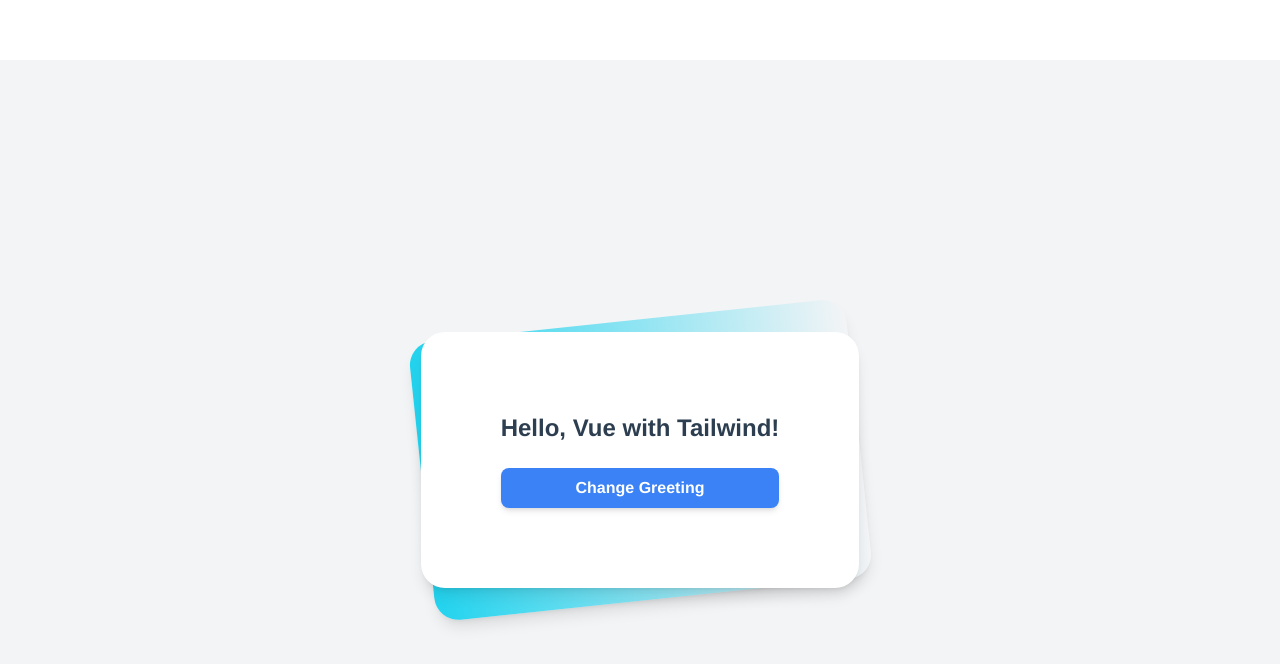
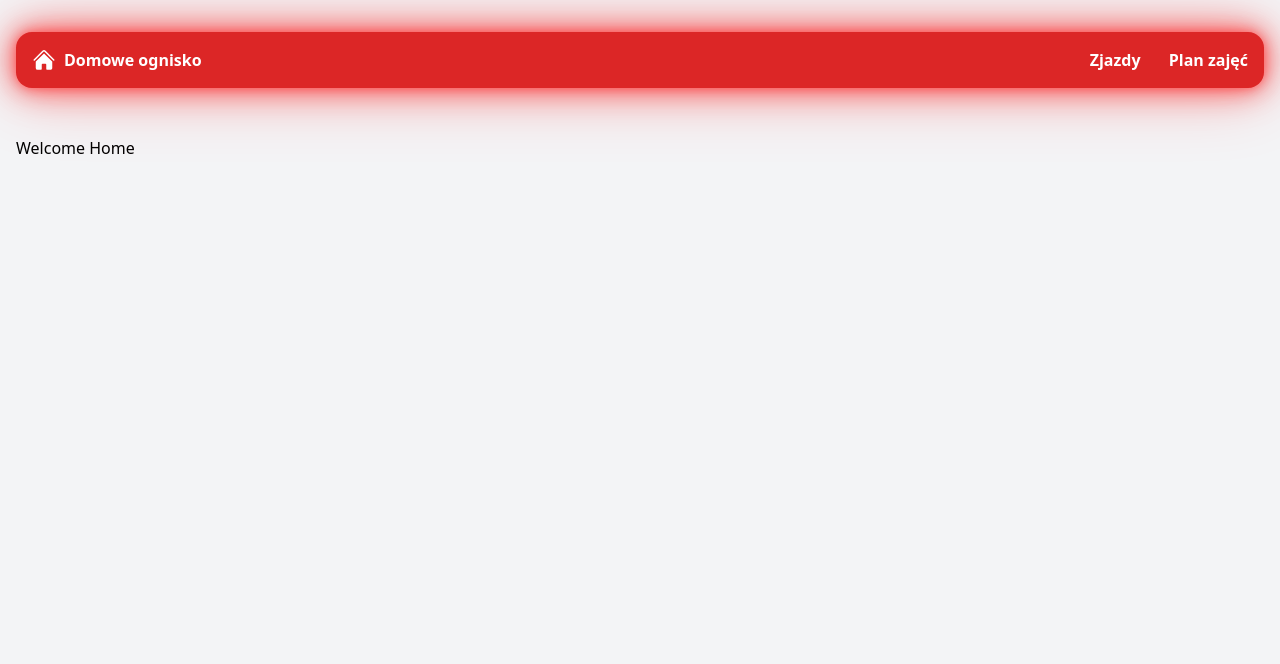
Before and after one commit to mihoow/subjects, a Vue app: page / in a window 1280 px wide. Shown: the top 664 px of the page. Built offline with nearby package versions, Linux system fonts and the light colour scheme.

Commit message:
Update header with glow effect and rounded corners

```diff
--- a/package.json
+++ b/package.json
@@ -9,8 +9,10 @@
     "deploy": "npm run build && gh-pages -d dist"
   },
   "dependencies": {
+    "@heroicons/vue": "^2.1.5",
     "core-js": "^3.8.3",
-    "vue": "^3.2.13"
+    "vue": "^3.2.13",
+    "vue-router": "^4.4.5"
   },
   "devDependencies": {
     "@babel/core": "^7.12.16",
--- a/src/App.vue
+++ b/src/App.vue
@@ -1,52 +1,45 @@
 <template>
-  <div class="min-h-screen bg-gray-100 py-6 flex flex-col justify-center sm:py-12">
-    <div class="relative py-3 sm:max-w-xl sm:mx-auto">
-      <div class="absolute inset-0 bg-gradient-to-r from-cyan-400 to-light-blue-500 shadow-lg transform -skew-y-6 sm:skew-y-0 sm:-rotate-6 sm:rounded-3xl"></div>
-      <div class="relative px-4 py-10 bg-white shadow-lg sm:rounded-3xl sm:p-20">
-        <div class="max-w-md mx-auto">
-          <h1 class="text-2xl font-semibold text-center mb-6">
-            {{ greeting }}
-          </h1>
-          <button
-            @click="changeGreeting"
-            class="w-full py-2 px-4 bg-blue-500 text-white font-semibold rounded-lg shadow-md hover:bg-blue-700 focus:outline-none focus:ring-2 focus:ring-blue-400 focus:ring-opacity-75"
-          >
-            Change Greeting
-          </button>
+  <div class="min-h-screen bg-gray-100 flex flex-col p-4">
+    <header class="w-full bg-red-600 p-4 relative overflow-hidden rounded-2xl mx-auto mt-4 max-w-7xl header-glow">
+      <nav class="relative z-10 flex justify-between items-center">
+        <router-link to="/" class="text-white font-semibold hover:text-red-200 transition-colors duration-300 flex items-center">
+          <HomeIcon class="h-6 w-6 mr-2" />
+          Domowe ognisko
+        </router-link>
+        <div>
+          <a href="https://example.com/zjazdy" target="_blank" rel="noopener noreferrer" class="text-white font-semibold mr-6 hover:text-red-200 transition-colors duration-300">
+            Zjazdy
+          </a>
+          <a href="https://example.com/plan-zajec" target="_blank" rel="noopener noreferrer" class="text-white font-semibold hover:text-red-200 transition-colors duration-300">
+            Plan zajęć
+          </a>
         </div>
-      </div>
-    </div>
+      </nav>
+    </header>
+    <main class="flex-grow py-6 sm:py-12">
+      <router-view></router-view>
+    </main>
   </div>
 </template>
 
 <script>
-import { ref } from 'vue'
+import { HomeIcon } from '@heroicons/vue/24/solid'
 
 export default {
   name: 'App',
-
-  setup() {
-    const greeting = ref('Hello, Vue with Tailwind!')
-
-    const changeGreeting = () => {
-      greeting.value = 'Welcome to Vue.js and Tailwind CSS!'
-    }
-
-    return {
-      greeting,
-      changeGreeting,
-    }
+  components: {
+    HomeIcon
   }
 }
 </script>
 
 <style>
-#app {
-  font-family: Avenir, Helvetica, Arial, sans-serif;
-  -webkit-font-smoothing: antialiased;
-  -moz-osx-font-smoothing: grayscale;
-  text-align: center;
-  color: #2c3e50;
-  margin-top: 60px;
+.header-glow {
+  box-shadow:
+    0 0 10px rgba(255, 0, 0, 0.3),
+    0 0 20px rgba(255, 0, 0, 0.3),
+    0 0 30px rgba(255, 0, 0, 0.3),
+    0 0 40px rgba(255, 0, 0, 0.3),
+    0 0 70px rgba(255, 0, 0, 0.3);
 }
 </style>
--- a/src/main.js
+++ b/src/main.js
@@ -1,5 +1,6 @@
 import { createApp } from 'vue'
 import App from './App.vue'
+import router from './router'
 import './assets/tailwind.css'
 
-createApp(App).mount('#app')
+createApp(App).use(router).mount('#app')
--- /dev/null
+++ b/src/router.js
@@ -0,0 +1,18 @@
+import { createRouter, createWebHistory } from 'vue-router'
+import HomePage from './views/HomePage.vue'
+
+const routes = [
+  {
+    path: '/',
+    name: 'DomoweOgnisko',
+    component: HomePage
+  },
+  // Add other internal routes here
+]
+
+const router = createRouter({
+  history: createWebHistory(),
+  routes
+})
+
+export default router
--- /dev/null
+++ b/src/views/HomePage.vue
@@ -0,0 +1,13 @@
+<template>
+  <div>
+    <h1>Welcome Home</h1>
+    <!-- Add your home page content here -->
+  </div>
+</template>
+
+<script>
+export default {
+  name: 'HomePage',
+  // ... rest of your component code
+}
+</script>
```
Also changed, not shown: 1 other file (tests, documents, lock files or other folders).
